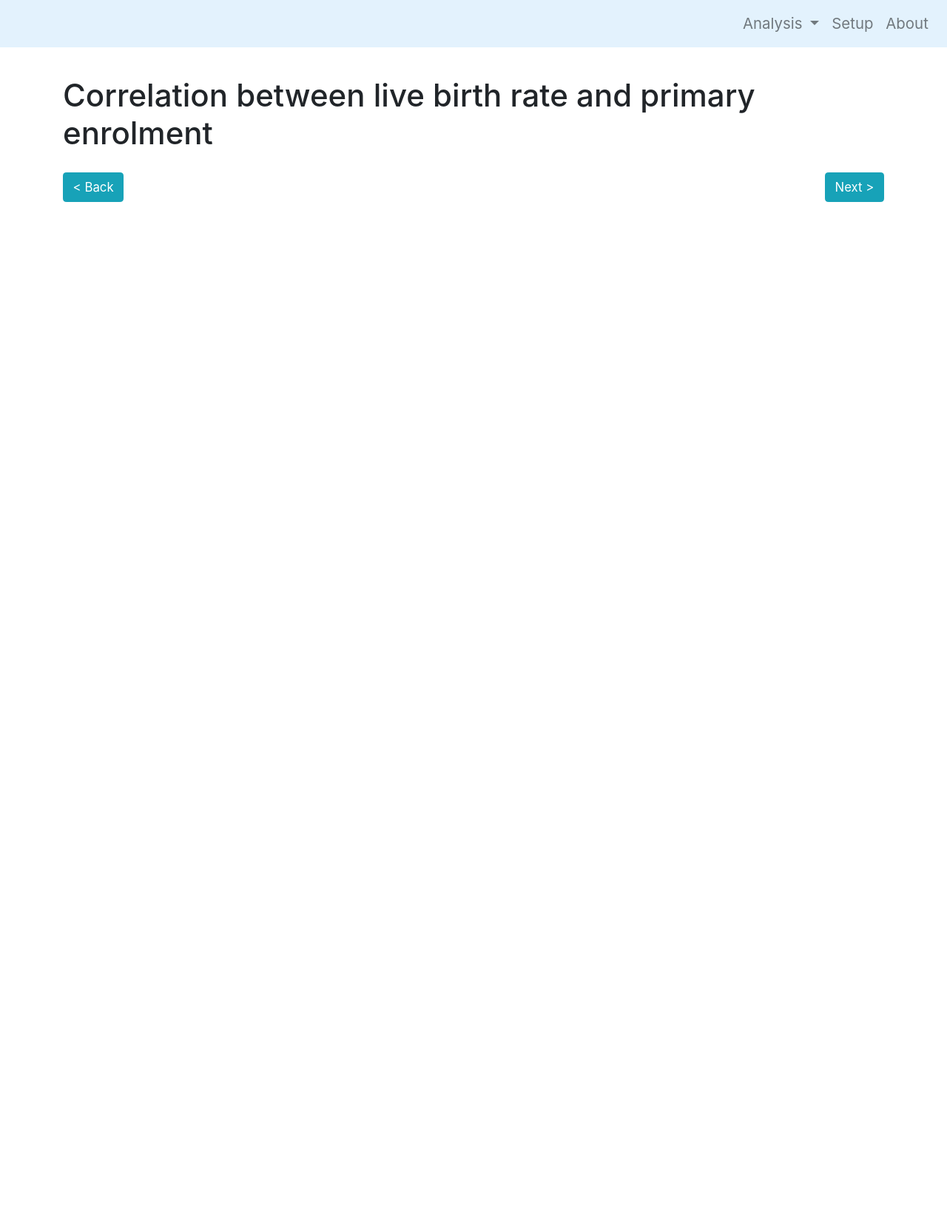
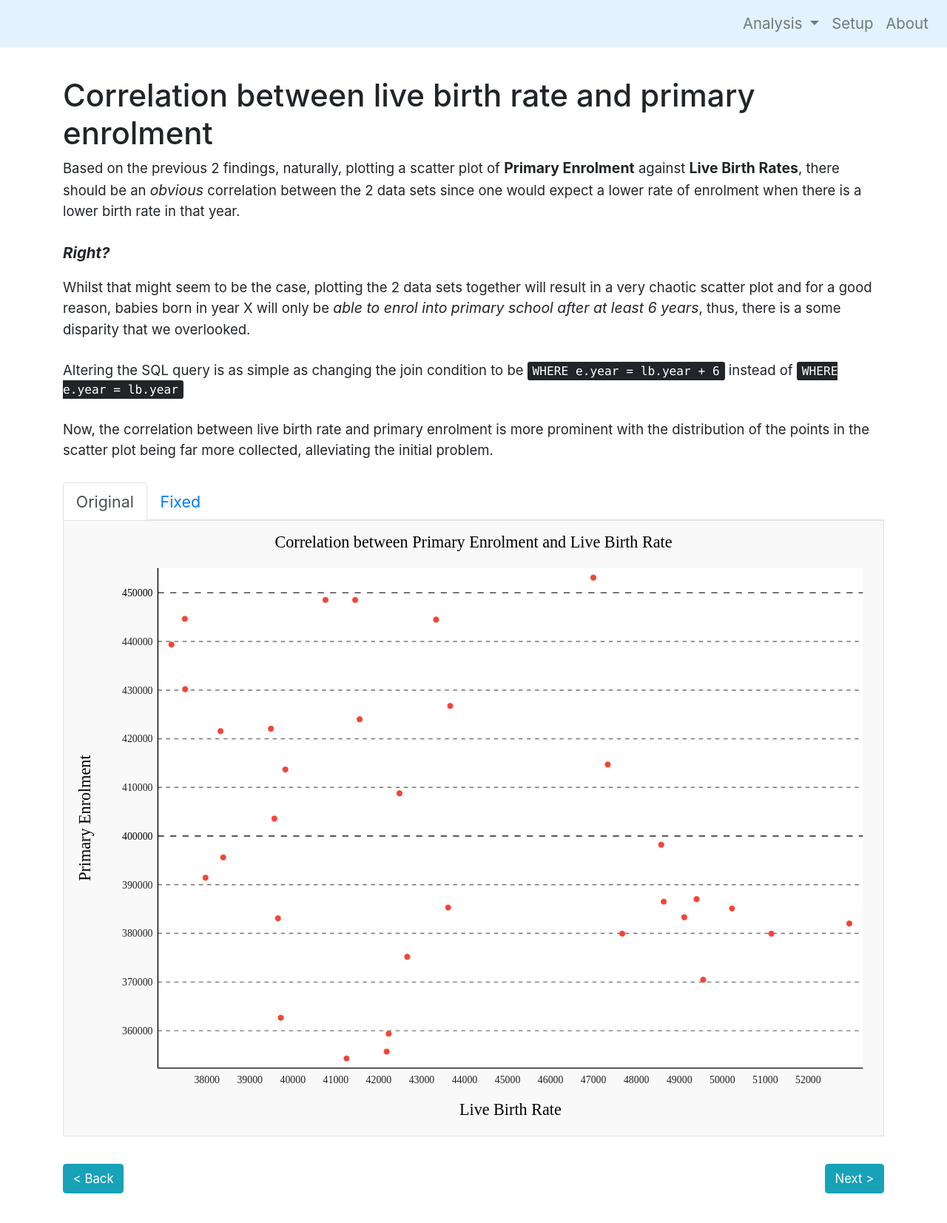
Before and after one commit to woojiahao/pds-analysis, a Flask app: page /correlation_live_birth_enrolment in a window 1280 px wide. Shown: the whole page at 74% size. Before the commit the page ends 273 px from the top, so only its background shows below. Run offline with Flask 2, Linux system fonts and the light colour scheme; parts of the project's set-up code (start-up, migrations or seed data) failed here and were passed over; some libraries are stand-ins or nearby versions; some web fonts are replaced.

Commit message:
completed the scatter plot for correlation between primary enrolment and live birth rates

```diff
--- a/app/__init__.py
+++ b/app/__init__.py
@@ -3,6 +3,7 @@ from flask_sqlalchemy import SQLAlchemy
 
 from config import Config
 from plotting.enrolment import Enrolment, Genders
+from plotting.enrolment_live_birth import EnrolmentLiveBirth
 from plotting.live_birth_rates import LiveBirthRate
 
 app = Flask(__name__)
@@ -20,4 +21,8 @@ live_births = LiveBirthRate(db.engine)
 live_births.plot_line_graph()
 live_births.plot_bar_graph()
 
+correlation = EnrolmentLiveBirth(db.engine)
+correlation.plot_wrong_scatter()
+correlation.plot_right_scatter()
+
 from app import routes
--- a/app/templates/base.html
+++ b/app/templates/base.html
@@ -80,6 +80,8 @@
 	<h1>{{ page }}</h1>
 	{% block content %}
 	{% endblock %}
+	{% block gallery %}
+	{% endblock %}
 	{% block navigation %}
 	{% endblock %}
 </div>
--- a/app/templates/correlation_live_birth_enrolment.html
+++ b/app/templates/correlation_live_birth_enrolment.html
@@ -10,5 +10,57 @@
 	</div>
 {% endblock %}
 {% block content %}
+	<p>
+		Based on the previous 2 findings, naturally, plotting a scatter plot of <strong>Primary Enrolment</strong>
+		against <strong>Live Birth Rates</strong>, there should be an <em>obvious</em> correlation between the
+		2 data sets since one would expect a lower rate of enrolment when there is a lower birth rate in that year.
+		<br>
+		<br>
+		<strong><em>Right?</em></strong>
+	</p>
 
+	<p>
+		Whilst that might seem to be the case, plotting the 2 data sets together will result in a very chaotic
+		scatter plot and for a good reason, babies born in year X will only be <em>able to enrol into primary school
+		after at least 6 years</em>, thus, there is a some disparity that we overlooked.
+		<br>
+		<br>
+		Altering the SQL query is as simple as changing the join condition to be <kbd>WHERE e.year = lb.year + 6</kbd>
+		instead of <kbd>WHERE e.year = lb.year</kbd>
+		<br>
+		<br>
+		Now, the correlation between live birth rate and primary enrolment is more prominent with the distribution
+		of the points in the scatter plot being far more collected, alleviating the initial problem.
+	</p>
 {% endblock %}
+{% block gallery %}
+	<div class="gallery">
+		<ul class="nav nav-tabs">
+			<li class="nav-item">
+				<a onclick="switchPlots('original')"
+				   id="original-tab"
+				   class="nav-link active"
+				   href="#">Original</a>
+			</li>
+			<li class="nav-item">
+				<a onclick="switchPlots('fixed')"
+				   id="fixed-tab"
+				   class="nav-link"
+				   href="#">Fixed</a>
+			</li>
+		</ul>
+		<div class="charts">
+			<figure class="border plot"
+					id="original">
+				<embed type="image/svg+xml"
+					   src="{{ url_for('static', filename='images/plots/correlation_enrolment_live_birth_wrong.svg') }}"/>
+			</figure>
+			<figure class="border plot"
+					id="fixed"
+					style="display: none;">
+				<embed type="image/svg+xml"
+					   src="{{ url_for('static', filename='images/plots/correlation_enrolment_live_birth_right.svg') }}"/>
+			</figure>
+		</div>
+	</div>
+{% endblock %}
--- a/app/templates/effects.html
+++ b/app/templates/effects.html
@@ -17,6 +17,8 @@
 		data set which had shown a downward trend for the number of primary enrolments over the years. This
 		was also where I had begun to consider how it could be an effect of a declining population.
 	</p>
+{% endblock %}
+{% block gallery %}
 	<div class="gallery">
 		<ul class="nav nav-tabs">
 			<li class="nav-item">
--- a/app/templates/live_births.html
+++ b/app/templates/live_births.html
@@ -83,7 +83,8 @@
 		</tbody>
 	</table>
 	<p>Table: <em>Spikes in live birth rates due to the Year of the Dragon</em></p>
-
+{% endblock %}
+{% block gallery %}
 	<div class="gallery">
 		<ul class="nav nav-tabs">
 			<li class="nav-item">
--- a/plotting/custom_styles.py
+++ b/plotting/custom_styles.py
@@ -1,6 +1,4 @@
 from pygal.style import Style
 
 style = Style(
-	font_family='googlefont:Source+Code+Pro',
-	plot_background='#FFF8E1',
-	background='#FFFFFF')
+	font_family='googlefont:Source+Code+Pro')
```
Also changed, not shown: plotting/enrolment_live_birth.py (added, +49 -0 lines), app/static/images/plots/correlation_enrolment_live_birth_right.svg (added), app/static/images/plots/correlation_enrolment_live_birth_wrong.svg (added), app/static/images/plots/enrolment_both.svg, app/static/images/plots/enrolment_female.svg, app/static/images/plots/enrolment_male.svg, app/static/images/plots/live_birth_bar.svg, app/static/images/plots/live_birth_line.svg.
